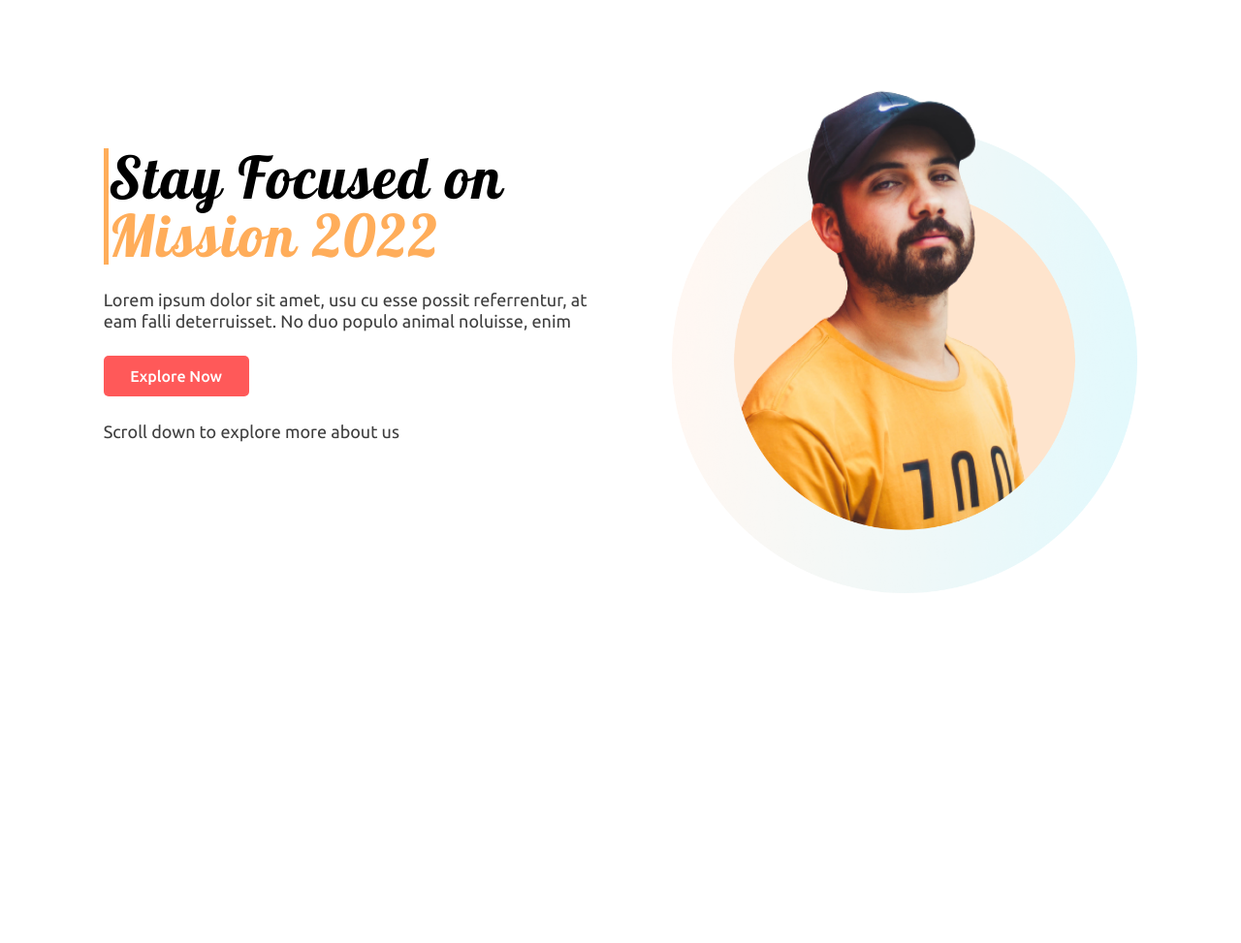
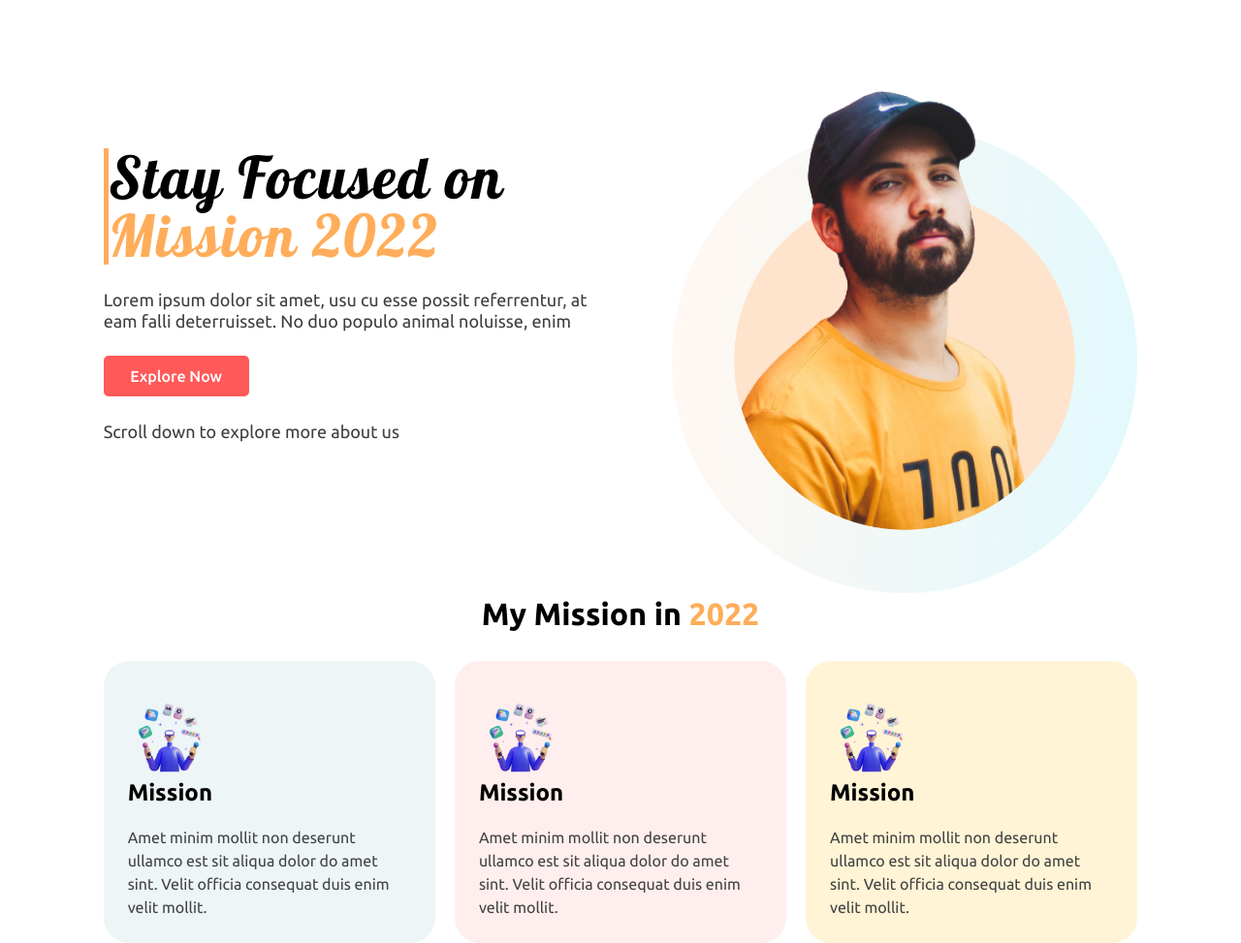
Before and after one commit to eftakhar-491/mission-2024, a plain HTML site: page index.html in a window 1280 px wide. Shown: the whole page at 97% size. Before the commit the page ends 800 px from the top, so only its background shows below. Drawn offline with Linux system fonts and the light colour scheme.

Commit message:
my mission section done

```diff
--- a/index.html
+++ b/index.html
@@ -20,6 +20,39 @@
       <div class="header-img-container">
         <img src="./assets/person/person-2.png" alt="" />
       </div>
+      <h1 class="my-mission">My Mission in <span>2022</span></h1>
+      <div class="all-missions">
+        <div class="mission-card mission-card-color1">
+          <div class="mission-card-img">
+            <img src="./assets/illustrators/illustrator-1.png" alt="" />
+          </div>
+          <h1>Mission</h1>
+          <p>
+            Amet minim mollit non deserunt ullamco est sit aliqua dolor do amet
+            sint. Velit officia consequat duis enim velit mollit.
+          </p>
+        </div>
+        <div class="mission-card mission-card-color2">
+          <div class="mission-card-img">
+            <img src="./assets/illustrators/illustrator-1.png" alt="" />
+          </div>
+          <h1>Mission</h1>
+          <p>
+            Amet minim mollit non deserunt ullamco est sit aliqua dolor do amet
+            sint. Velit officia consequat duis enim velit mollit.
+          </p>
+        </div>
+        <div class="mission-card mission-card-color3">
+          <div class="mission-card-img">
+            <img src="./assets/illustrators/illustrator-1.png" alt="" />
+          </div>
+          <h1>Mission</h1>
+          <p>
+            Amet minim mollit non deserunt ullamco est sit aliqua dolor do amet
+            sint. Velit officia consequat duis enim velit mollit.
+          </p>
+        </div>
+      </div>
     </main>
   </body>
 </html>
--- a/style.css
+++ b/style.css
@@ -13,11 +13,13 @@ body {
   font-family: "ubuntu";
   margin: 0 auto;
 }
+
 .landing-page {
   display: grid;
   grid-template-columns: repeat(12, 1fr);
   grid-auto-rows: max-content;
 }
+/* header section */
 .header-details {
   grid-column: 2 / span 5;
   align-self: center;
@@ -60,6 +62,58 @@ body {
 .header-img-container > img {
   width: 100%;
 }
+/* my mission */
+.my-mission {
+  grid-row: 2 / 3;
+  grid-column: 2 / 12;
+  text-align: center;
+}
+.my-mission > span {
+  color: #ffad5a;
+}
+/* mission card  */
+.all-missions {
+  grid-row: 3 / 4;
+  grid-column: 2 / 12;
+  display: grid;
+  grid-template-columns: repeat(3, 1fr);
+  gap: 20px;
+  margin-top: 30px;
+}
+.mission-card {
+  padding: 25px;
+}
+.mission-card-img {
+  max-width: 100px;
+}
+.mission-card-img > img {
+  width: 100%;
+}
+.mission-card > h1 {
+  color: rgb(0, 0, 0);
+  font-size: 24px;
+  font-weight: 600;
+  margin-bottom: 20px;
+}
+
+.mission-card > p {
+  color: rgb(66, 66, 66);
+  font-size: 16px;
+  font-weight: 400;
+  line-height: 24px;
+}
+.mission-card-color1 {
+  border-radius: 26px;
+  background-color: rgba(79, 157, 166, 0.1);
+}
+.mission-card-color2 {
+  border-radius: 26px;
+  background-color: rgba(255, 89, 89, 0.1);
+}
+.mission-card-color3 {
+  border-radius: 26px;
+  background-color: rgb(255, 244, 214);
+}
 @media screen and (min-width: 576px) and (max-width: 992px) {
   .header-details {
     grid-column: 2 / span 10;
@@ -83,6 +137,27 @@ body {
     grid-column: 2 / span 10;
     grid-row: 1 / 2;
     justify-self: center;
+  }
+  /* my mission */
+  .my-mission {
+    grid-row: 3 / 4;
+    grid-column: 2 / 12;
+    text-align: center;
+  }
+  .my-mission > span {
+    color: #ffad5a;
+  }
+  /* all missions  */
+  .all-missions {
+    grid-row: 4 / 5;
+    grid-template-columns: repeat(2, 1fr);
+  }
+  .mission-card-img {
+    margin: 0 auto;
+  }
+  .mission-card-color3 {
+    grid-column: 1 / 3;
+    text-align: center;
   }
 }
 @media screen and (max-width: 576px) {
@@ -110,4 +185,22 @@ body {
     grid-row: 1 / 2;
     justify-self: center;
   }
+  /* my mission */
+  .my-mission {
+    grid-row: 3 / 4;
+    font-size: 28px;
+  }
+  /* mission card  */
+  .all-missions {
+    grid-row: 4 / 6;
+
+    display: grid;
+    grid-template-columns: repeat(1, 1fr);
+    gap: 20px;
+  }
+
+  .mission-card > p {
+    font-size: 14px;
+    line-height: 20px;
+  }
 }
```
